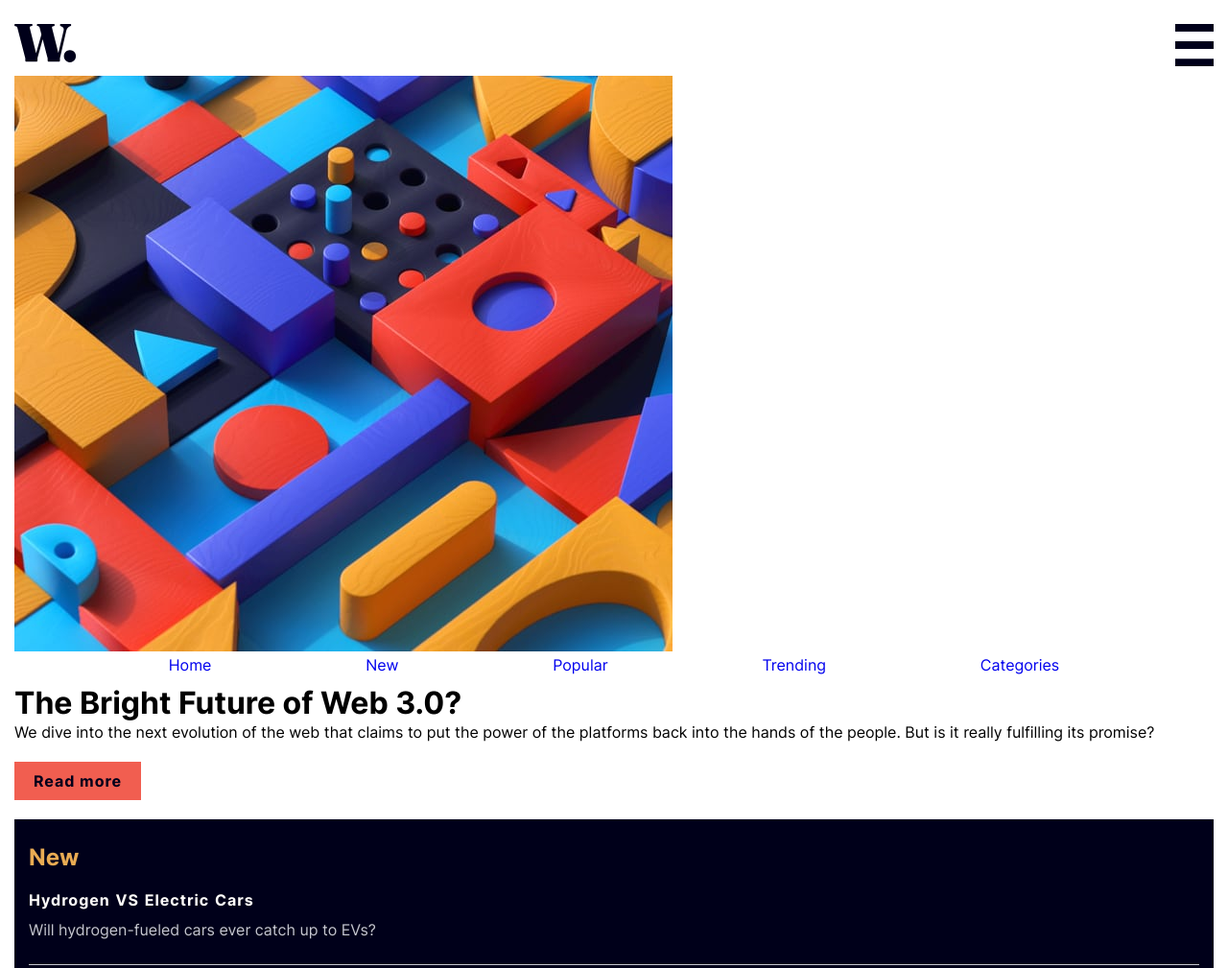
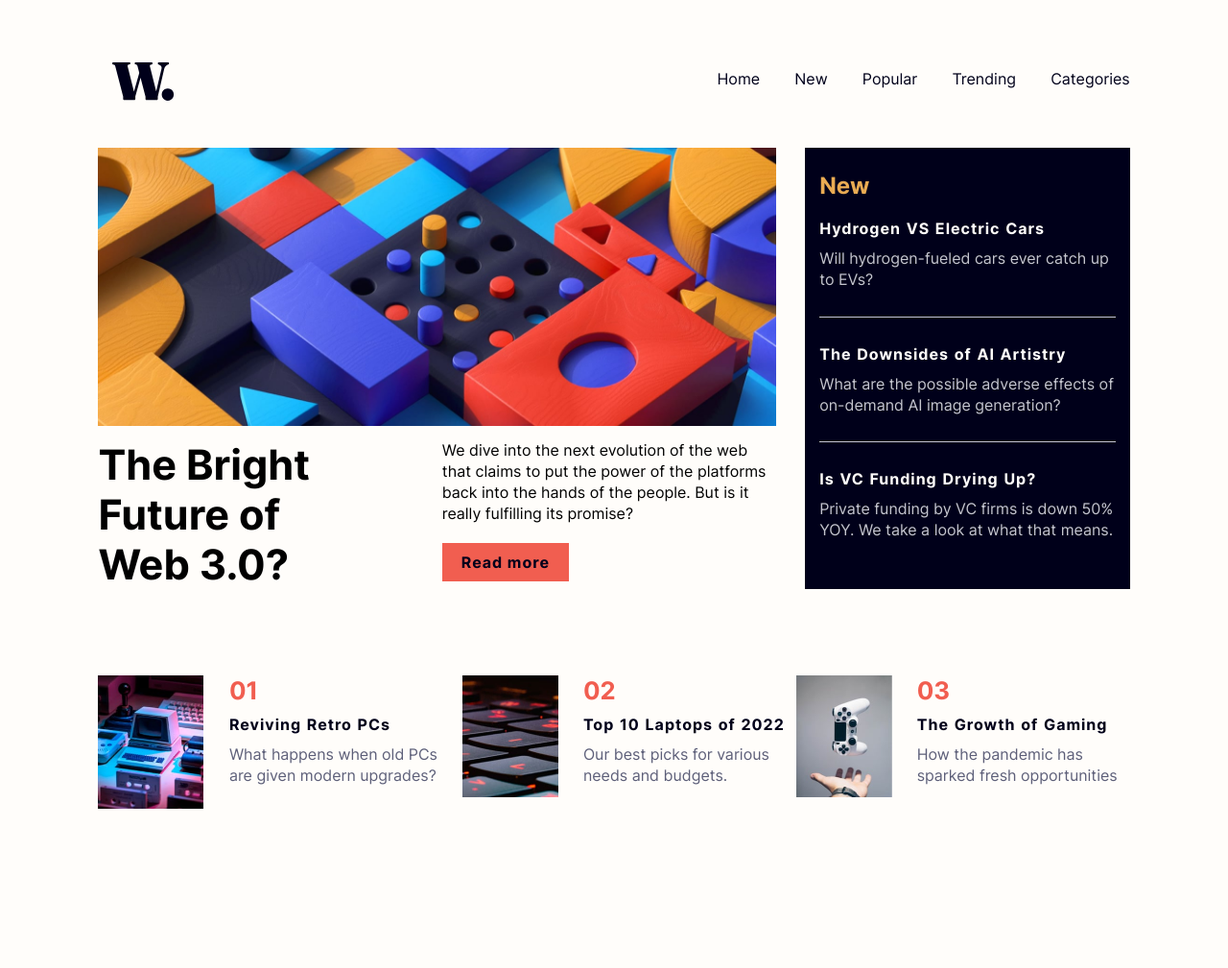
Before and after one commit to Raymond023/news-homepage, a plain HTML site: page index.html in a window 1280 px wide. Shown: the top 1009 px of the page at 96% size. After the commit the page ends 943 px from the top, so only its background shows below. Drawn offline with Linux system fonts and the light colour scheme.

Commit message:
added media queries for larger screens & added side navigation for mobile and tablet sized screens

```diff
--- a/index.html
+++ b/index.html
@@ -15,11 +15,12 @@
     <header>
       <div>
         <a href="/"><img src="assets/images/logo.svg" alt=""></a>
-        <img src="assets/images/icon-menu.svg" alt="">
+        <button class="open-nav" aria-label="open navigation"></button>
       </div>
 
-      <img src="assets/images/image-web-3-mobile.jpg" alt="">
+
       <nav aria-label="primary">
+        <button class="close-nav" aria-label="close navigation"></button>
         <ul>
           <li><a href="/">Home</a></li>
           <li><a href="/">New</a></li>
@@ -28,15 +29,24 @@
           <li><a href="/">Categories</a></li>
         </ul>
       </nav>
+
     </header>
-
+    <div class="overlay"></div>
     <main>
+      <section class="hero">
+        <img class="mobile" src="assets/images/image-web-3-mobile.jpg" alt="mobile hero icon">
+        <img class="desktop" src="assets/images/image-web-3-desktop.jpg" alt="desktop hero icon">
+      </section>
       <h1>The Bright Future of Web 3.0?</h1>
+      <div>
       <p>
         We dive into the next evolution of the web that claims to put the power of the platforms back into the hands of the people.
         But is it really fulfilling its promise?
       </p>
       <a href="#">Read more</a>
+      </div>
+
+
     </main>
 
     <aside aria-labelledby="new" class="new">
@@ -49,14 +59,12 @@
           <p>Will hydrogen-fueled cars ever catch up to EVs?</p>
         </li>
 
-        <hr>
 
         <li>
           <a href="/">The Downsides of AI Artistry</a>
           <p>What are the possible adverse effects of on-demand AI image generation?</p>
         </li>
 
-        <hr>
 
         <li>
             <a href="/">Is VC Funding Drying Up?</a>
--- a/script.js
+++ b/script.js
@@ -1 +1,16 @@
 'use strict'
+
+const openNav = document.querySelector('.open-nav');
+const closeNav = document.querySelector('.close-nav');
+const navBar = document.querySelector('nav');
+const overlay = document.querySelector('.overlay');
+
+openNav.addEventListener('click', () => {
+    overlay.classList.add('show-overlay');
+    navBar.classList.add('show');
+});
+
+closeNav.addEventListener('click', () => {
+    overlay.classList.remove('show-overlay');
+    navBar.classList.remove('show');
+});
--- a/style.css
+++ b/style.css
@@ -20,26 +20,88 @@
     box-sizing: border-box;
     padding: 0;
     margin: 0;
+    list-style: none;
 }
 
 body{
+    background-color: var(--Off-white);
     font-family: 'Inter', sans-serif;
     padding: 15px;
+    padding-top: 45px;
 }
-header img, header div img{
+.mobile, header div img{
     max-width: 100%;
+    max-height: 100%;
 }
 header div{
     display: flex;
+    background-color: var(--Off-white);
     justify-content: space-between;
-    margin: 10px 0;
+    height: 68px;
+    padding: 25px 15px 15px 15px;
+    position: fixed;
+    width: 100%;
+    top: 0;
+    left: 0;
 }
-ul li{
-    list-style: none;
+nav{
+    background-color: var(--Off-white);
+
+    position: fixed;
+    top: 0;
+    right: -65%;
+    height: 100vh;
+    padding: 30px;
+    transition: right 0.5s ease-in-out;
+    width: 65%;
+}
+.show{
+
+    right: 0;
+}
+nav li:not(:last-child){
+    margin-bottom: 28px;
+}
+nav a{
+    color: var(--Very-dark-blue);
 }
 nav ul {
     display: flex;
-    justify-content: space-evenly;
+    flex-direction: column;
+    margin-top: 85px;
+}
+button{
+    background-repeat: no-repeat;
+    background-position: center center;
+    background-color: transparent;
+    border: transparent;
+    height: 34px;
+    width: 34px;
+}
+.open-nav{
+background-image: url(assets/images/icon-menu.svg);
+}
+.close-nav{
+    background-image: url(assets/images/icon-menu-close.svg);
+    margin-left: 90%;
+}
+.desktop{
+    display: none;
+}
+.overlay{
+    position: fixed;
+    top: 0;
+    right: 65%;
+    width: 100%;
+    height: 100%;
+    background-color: rgba(0, 0, 0, 0.379);
+    opacity: 0;
+    z-index: 1;
+    pointer-events: none;
+    transition: 0.4s ease-out;
+}
+.show-overlay{
+    opacity: 1;
 }
 a{
     text-decoration: none;
@@ -73,12 +135,13 @@ h2{
     margin: 10px 0;
 }
 
-.new hr {
-    background-color: var(--Grayish-blue);
-    border: 0;
-    height: 1px;
-    margin: 25px auto;
+
+.new ul li:not(:last-child){
+    border-bottom: 1px solid var(--Grayish-blue);
+    margin-bottom: 9%;
+    padding-bottom: 9%;
 }
+
 .new a{
     color: var(--Off-white);
     font-weight: 700;
@@ -120,8 +183,104 @@ h2{
 
 h3{
     color: var(--Soft-red);
-    margin-bottom: 5px;
+    font-size: 1.6rem;
+    margin-bottom: 10px;
 }
 .featured p{
     color: var(--Dark-grayish-blue);
+    margin-top: 10px;
 }
+/* hover effect */
+main a:hover{
+    background-color: var(--Very-dark-blue);
+    color: var(--Off-white);
+}
+.new a:hover{
+    color: var(--Soft-orange);
+}
+.featured a:hover{
+    color: var(--Soft-red);
+}
+
+/* media queries */
+
+@media screen and (min-width:45rem) {
+    .mobile{
+        display: none;
+    }
+    .desktop{
+        display: inline;
+        max-width: 100%;
+    }
+}
+@media screen and (min-width:60rem) {
+    body{
+        display: grid;
+        gap: 30px;
+        grid-template-columns: repeat(3, 1fr);
+        padding: 40px 8%;
+        position: relative;
+    }
+    header{
+        display: flex;
+        justify-content: space-between;
+        grid-column: span 3;
+    }
+    header div{
+        height: auto;
+        position: relative;
+        width: max-content;
+    }
+    nav{
+        align-items: center;
+
+        display: flex;
+        flex-grow: 1;
+        position: static;
+
+        height: 100%;
+        margin: 0;
+        padding: 0px;
+        max-width: 40%;
+        top: auto;
+        right: auto;
+    }
+
+    nav ul{
+        justify-content: space-between;
+        margin-top: 0;
+        flex-direction: row;
+        width: 100%;
+    }
+    nav li:not(:last-child){
+        margin-bottom: 0;
+    }
+    button{
+        display: none;
+    }
+    main{
+        display: grid;
+        gap: 10px;
+        grid-template-columns: 1fr 1fr;
+        grid-column: span 2;
+        margin: 0;
+    }
+    main section{
+        grid-column: span 2;
+    }
+    h1{
+        font-size: 2.7rem;
+        max-width: 75%;
+    }
+    .new{
+        margin: 0;
+    }
+
+    .featured{
+        grid-column: span 3;
+    }
+    .featured ul{
+        display: flex;
+        flex-direction: row;
+    }
+}
```
